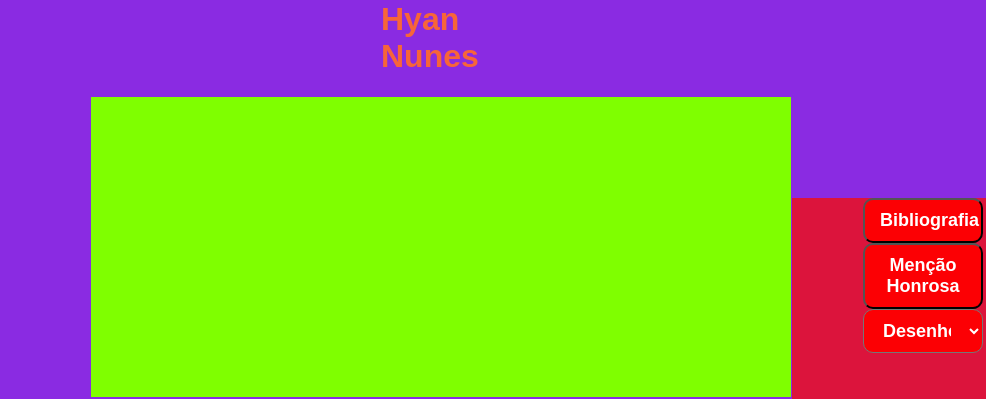
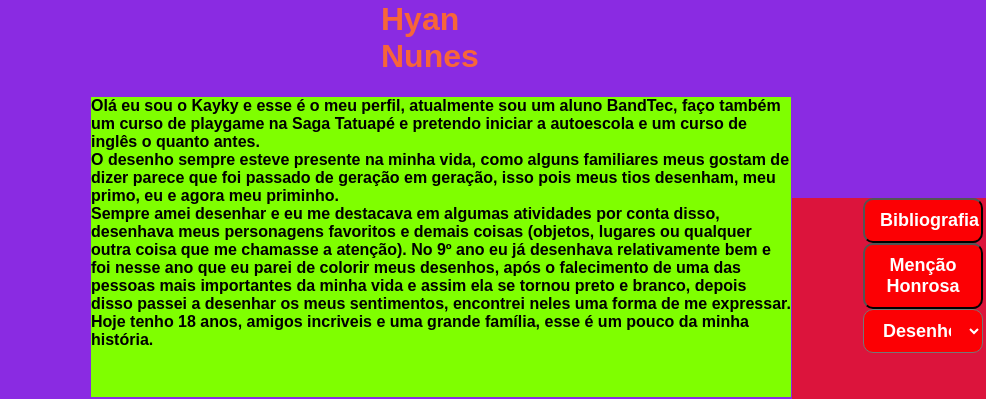
Before and after one commit to kayky-nunes31/PROJETO-INDIVIDUAL-PI, a plain HTML site: page Algoritmo/sobre_mim.html in a window 1280 px wide. Both pictures are taken after a click on the button "Bibliografia". Shown: the part 161-560 px from the top of the page, 294-1280 px from the left. Drawn offline with Linux system fonts and the light colour scheme.

Commit message:
inicio js tela sobre mim

```diff
--- a/Algoritmo/sobre_mim.html
+++ b/Algoritmo/sobre_mim.html
@@ -21,17 +21,17 @@
                 </ul>
         </div>
     </div>
-
+    <!-- PERFIL DO CRIADOR / FOTO E DIVS -->
     <div class="perfil">
         <div class="foto_perfil">
             <div class="bibliografia">
                 <h1>Kayky Hyan Nunes</h1>
                 <div class="conteudo">
-
+                    <div id="div_mostrar"></div>
                 </div>
             </div>
         </div>
-
+        <!-- DIV COM OS DEMAIS BOTÕES -->
     <div class="botoes_boxes">
     <button class="botoes" onclick="mostrar_dados()">Bibliografia</button>
     <button class="botoes">Menção Honrosa</button>
@@ -56,7 +56,21 @@
 </html>
 
     <script>
+        // MINHA BIBLIOGRAFIA
         function mostrar_dados() {
-            div_mostrar.innerHTML = ``;
+            div_mostrar.innerHTML = `<h4>Olá eu sou o Kayky e esse é o meu perfil, atualmente sou um aluno BandTec, faço também um curso de playgame na Saga Tatuapé e pretendo iniciar a autoescola e um curso de inglês o quanto antes. <br>
+                O desenho sempre esteve presente na minha vida, como alguns familiares meus gostam de dizer parece que foi passado de geração em geração, isso pois meus tios desenham, meu primo, eu e agora meu priminho. <br>
+                Sempre amei desenhar e eu me destacava em algumas atividades por conta disso, desenhava meus personagens favoritos e demais coisas (objetos, lugares ou qualquer outra coisa que me chamasse a atenção).
+                No 9º ano eu já desenhava relativamente bem e foi nesse ano que eu parei de colorir meus desenhos, após o falecimento de uma das pessoas mais importantes da minha vida e assim ela se tornou preto e branco, depois disso passei a desenhar os meus sentimentos,
+                encontrei neles uma forma de me expressar. <br>
+                Hoje tenho 18 anos, amigos incriveis e uma grande família, esse é um pouco da minha história.</h4>`;
+        }
+
+        function mensao_honrosa() {
+
+        }
+
+        function meus_desenhos() {
+
         }
     </script>
```
